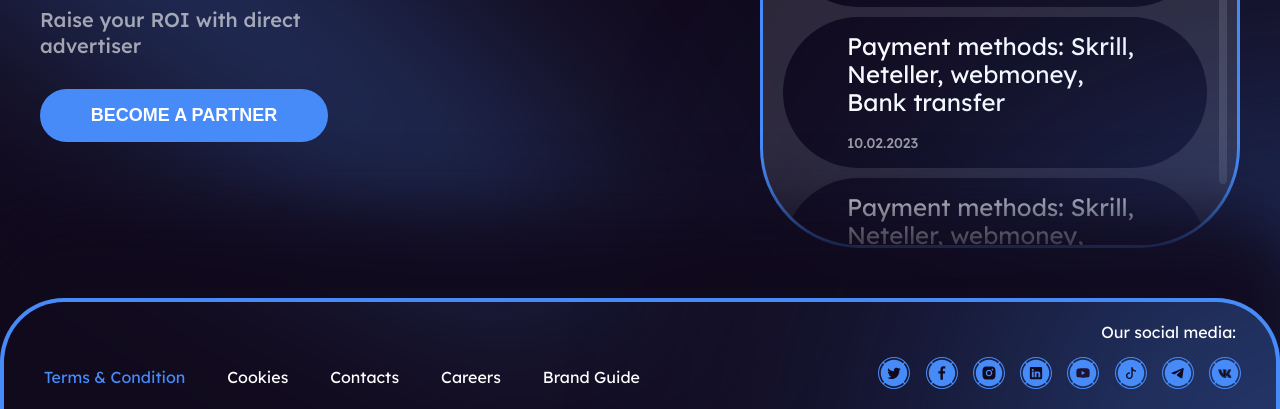
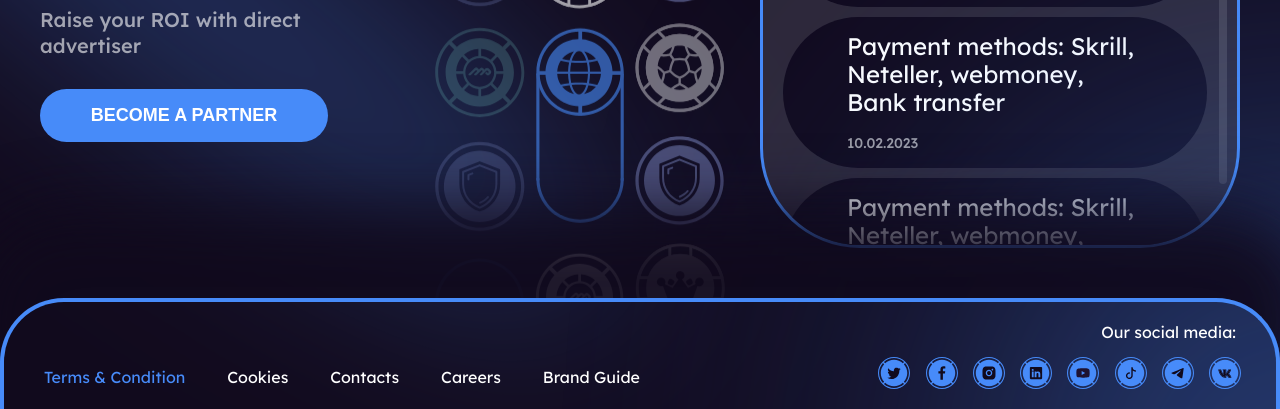
Before and after one commit to aliona-kragel/gambling, a plain HTML site: page index.html in a window 1280 px wide. Shown: the part 406-815 px from the top of the page. Drawn offline with nearby package versions, Linux system fonts and the light colour scheme; the site is published under a folder, as on GitHub Pages, so addresses that start at the root find nothing.

Commit message:
Fixed bug

```diff
--- a/index.html
+++ b/index.html
@@ -70,13 +70,13 @@
         <div class="home-page__banner">
           <div class="home-page__banner_lines">
             <div class="home-page__banner_line">
-              <img src="/images/line1.svg" alt="line1">
+              <img src="images/line1.svg" alt="line1">
             </div>
             <div class="home-page__banner_line">
-              <img src="/images/line2.svg" alt="line2">
+              <img src="images/line2.svg" alt="line2">
             </div>
             <div class="home-page__banner_line">
-              <img src="/images/line3.svg" alt="line3">
+              <img src="images/line3.svg" alt="line3">
             </div>
           </div>
         </div>
```
